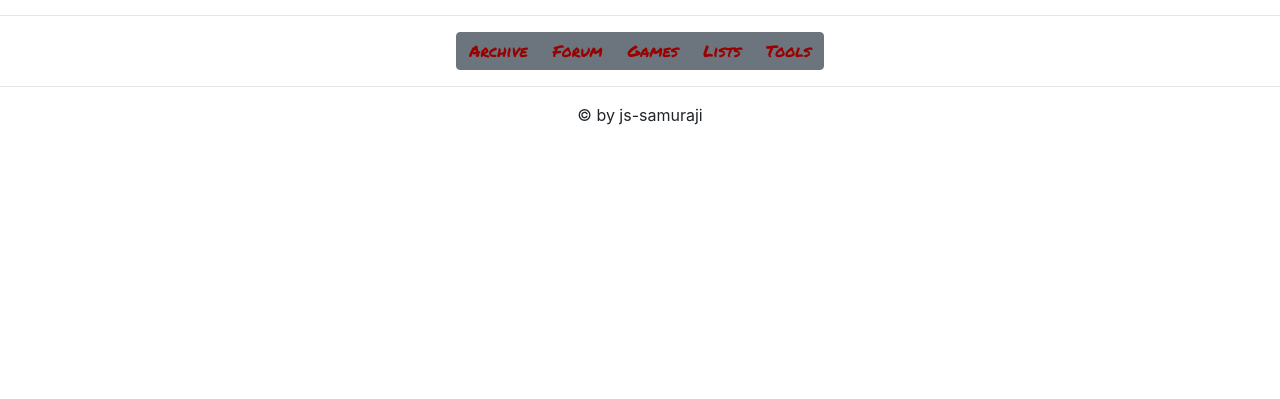
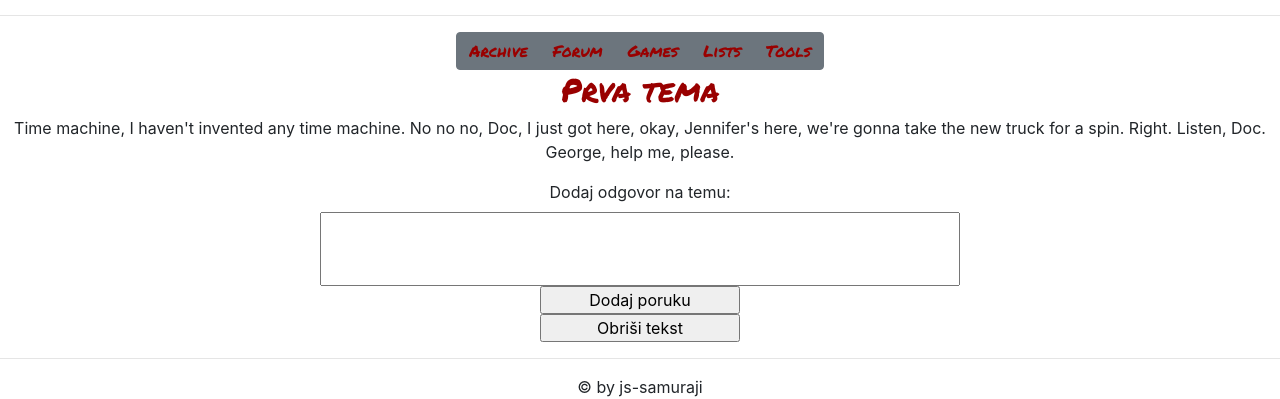
Before and after one commit to js-samuraji/staznam.rs, a React (Create React App) app: page /staznam.rs/forum/gamesforum/themes in a window 1280 px wide. Shown: the part 801-1200 px from the top of the page. Before the commit the page ends 944 px from the top, so only its background shows below. Built offline with nearby package versions, Linux system fonts and the light colour scheme.

Commit message:
Adding messages enabled

```diff
--- a/src/components/forum/Category.jsx
+++ b/src/components/forum/Category.jsx
@@ -2,7 +2,7 @@ import React from "react";
 import { v4 as uuidv4 } from 'uuid';
 import { Link } from "react-router-dom";
 
-const Category = ({ title }) => {
+const Category = () => {
   let cat = [
       { id: uuidv4(), title: 'Plejliste', path: '/forum/playlistforum'},
       { id: uuidv4(), title: 'Alati', path: '/forum/toolsforum' },
@@ -11,8 +11,8 @@ const Category = ({ title }) => {
   ]
 
   return(
-        <div>
-            {cat.map(one => <Link to={one.path}>{one.title}</Link>)}
+        <div style={{fontSize: "1.5rem"}}>
+            {cat.map(one => <Link to={one.path} style={{display: "block"}} key={one.id}>{one.title}</Link>)}
         </div>
   );
 };
--- /dev/null
+++ b/src/components/forum/OneTheme.jsx
@@ -0,0 +1,64 @@
+import React, { useState } from "react";
+
+const OneTheme = () => {
+  const [text, setText] = useState("");
+  const [message, setMessage] = useState("");
+  let poruka = "Molim vas unesite tekst poruke.";
+
+  function handleSubmit(e) {
+    e.preventDefault();
+    let x = document.getElementById("texts");
+
+    if (text === "") {
+      setMessage(poruka);
+    } else {
+      x.innerHTML += text;
+      setText("");
+      setMessage("");
+    }
+  }
+
+  return (
+    <div>
+      <h2>Prva tema</h2>
+      <div id="texts">
+        <p>
+          Time machine, I haven't invented any time machine. No no no, Doc, I
+          just got here, okay, Jennifer's here, we're gonna take the new truck
+          for a spin. Right. Listen, Doc. George, help me, please.
+        </p>
+      </div>
+
+      <form action="" method="" style={{ display: "grid", margin: "0 auto" }}>
+        <label>Dodaj odgovor na temu: </label>
+        <textarea
+          id=""
+          cols="30"
+          rows="3"
+          style={{ resize: "none", width: "50%", margin: "0 auto" }}
+          required
+          onInput={(e) => {
+            setText(e.target.value);
+          }}
+        ></textarea>
+        <input
+          type="submit"
+          value="Dodaj poruku"
+          style={{ width: "200px", margin: "0 auto" }}
+          onClick={(e) => {
+            e.preventDefault();
+            handleSubmit(e);
+          }}
+        />
+        <input
+          type="reset"
+          value="Obriši tekst"
+          style={{ width: "200px", margin: "0 auto" }}
+        />
+        {message}
+      </form>
+    </div>
+  );
+};
+
+export default OneTheme;
--- a/src/components/forum/Theme.jsx
+++ b/src/components/forum/Theme.jsx
@@ -1,9 +1,11 @@
-import React from 'react';
+import React from "react";
 
 const Theme = () => {
-    return(
-        <p>Da li radi</p>
-    )
+  return (
+    <div>
+      <h2>Prva tema</h2>
+    </div>
+  );
 };
 
 export default Theme;
--- a/src/components/forum/forums/ArchieveForum.jsx
+++ b/src/components/forum/forums/ArchieveForum.jsx
@@ -1,8 +1,10 @@
 import React from "react";
+import Theme from '../Theme';
+import { Link } from "react-router-dom";
 
 const ArchieveForum = () => {
   return (
-    <div style={{width: '200px', margin: '0 auto'}}>
+    <div style={{ margin: '0 auto'}}>
       <h1>Archieve Forum</h1>
       <p>
         Whoa, this is heavy. Marty, don't be such a square. Everybody who's
@@ -11,6 +13,7 @@ const ArchieveForum = () => {
         there's no music, they can't dance, and if they can't dance, they can't
         kiss, and if they can't kiss, they can't fall in love and I'm history.
       </p>
+      <Link to="/forum/archiveforum/themes"><Theme></Theme></Link>
     </div>
   );
 };
--- a/src/components/forum/forums/GamesForum.jsx
+++ b/src/components/forum/forums/GamesForum.jsx
@@ -1,8 +1,10 @@
 import React from "react";
+import Theme from "../Theme";
+import { Link } from "react-router-dom";
 
 const GamesForum = () => {
   return (
-    <div style={{width: '200px', margin: '0 auto'}}>
+    <div style={{ margin: '0 auto'}}>
       <h1>Games Forum</h1>
       <p>
         Whoa, this is heavy. Marty, don't be such a square. Everybody who's
@@ -11,6 +13,7 @@ const GamesForum = () => {
         there's no music, they can't dance, and if they can't dance, they can't
         kiss, and if they can't kiss, they can't fall in love and I'm history.
       </p>
+      <Link to="/forum/gamesforum/themes"><Theme></Theme></Link>
     </div>
   );
 };
--- a/src/components/forum/forums/PlaylistForum.jsx
+++ b/src/components/forum/forums/PlaylistForum.jsx
@@ -1,8 +1,10 @@
 import React from "react";
+import { Link } from "react-router-dom";
+import Theme from "../Theme";
 
 const PlaylistForum = () => {
   return (
-    <div style={{width: '200px', margin: '0 auto'}}>
+    <div style={{ margin: '0 auto'}}>
       <h1>Playlist Forum</h1>
       <p>
         Whoa, this is heavy. Marty, don't be such a square. Everybody who's
@@ -11,6 +13,7 @@ const PlaylistForum = () => {
         there's no music, they can't dance, and if they can't dance, they can't
         kiss, and if they can't kiss, they can't fall in love and I'm history.
       </p>
+      <Link to="/forum/playlistforum/themes"><Theme></Theme></Link>
     </div>
   );
 };
--- a/src/components/forum/forums/ToolsForum.jsx
+++ b/src/components/forum/forums/ToolsForum.jsx
@@ -1,8 +1,10 @@
 import React from "react";
+import { Link } from "react-router-dom";
+import Theme from "../Theme";
 
 const ToolsForum = () => {
   return (
-    <div style={{width: '200px', margin: '0 auto'}}>
+    <div style={{ margin: '0 auto'}}>
       <h1>Tools Forum</h1>
       <p>
         Whoa, this is heavy. Marty, don't be such a square. Everybody who's
@@ -11,6 +13,7 @@ const ToolsForum = () => {
         there's no music, they can't dance, and if they can't dance, they can't
         kiss, and if they can't kiss, they can't fall in love and I'm history.
       </p>
+      <Link to="/forum/toolsforum/themes"><Theme></Theme></Link>
     </div>
   );
 };
--- a/src/layout/Main.jsx
+++ b/src/layout/Main.jsx
@@ -11,6 +11,7 @@ import PlaylistForum from "../components/forum/forums/PlaylistForum";
 import GamesForum from "../components/forum/forums/GamesForum";
 import ToolsForum from "../components/forum/forums/ToolsForum";
 import ArchieveForum from "../components/forum/forums/ArchieveForum";
+import OneTheme from "../components/forum/OneTheme";
 
 const Main = () => (
   <main>
@@ -45,6 +46,10 @@ const Main = () => (
       <Route path="/forum/gamesforum" exact component={GamesForum} />
       <Route path="/forum/toolsforum" exact component={ToolsForum} />
       <Route path="/forum/archiveforum" exact component={ArchieveForum} />
+      <Route path="/forum/archiveforum/themes" exact component={OneTheme} />
+      <Route path="/forum/gamesforum/themes" exact component={OneTheme} />
+      <Route path="/forum/playlistforum/themes" exact component={OneTheme} />
+      <Route path="/forum/toolsforum/themes" exact component={OneTheme} />
     </Switch>
   </main>
 );
```
